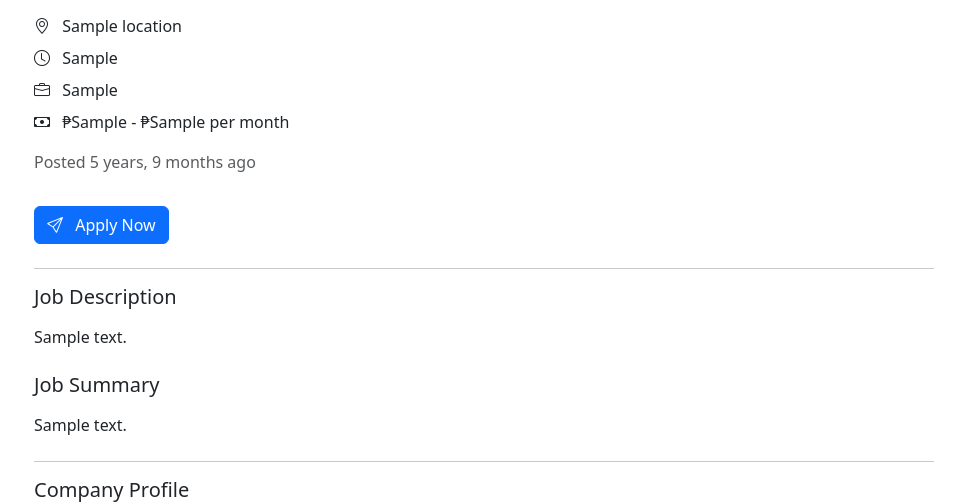
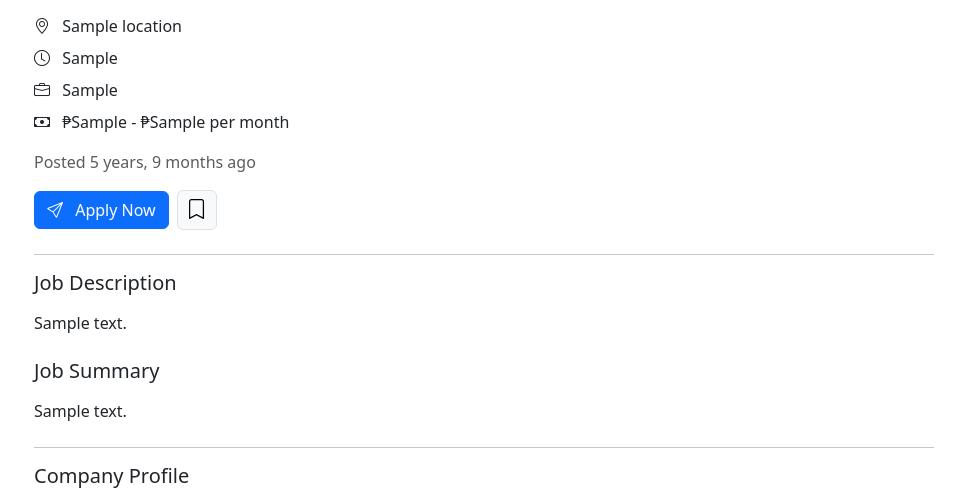
Before and after one commit to alexgalicio/jobportal, a Django app: template main/templates/main/job_detail_full.html in a window 1280 px wide. Shown: the part 277-779 px from the top of the page, without its empty margins (156-1121 px from the left). Run offline with Django 5.2, Linux system fonts and the light colour scheme; a user stored in the database is signed in; tables that the repository leaves empty hold one stand-in row (values such as "Sample post"); the template is opened without the code that fills it: most values are stand-ins (such as "Sample title", 1, 10 or a date in 2020); grey boxes marked "Sample" are stand-in pictures; data that the repository does not hold is empty.

Commit message:
feat: add save button, and improve ui

```diff
--- a/main/templates/main/job_detail_full.html
+++ b/main/templates/main/job_detail_full.html
@@ -1,6 +1,6 @@
 {% extends 'main/base.html' %}
 
-{% block title %}Job Details{% endblock %}
+{% block title %}Title{% endblock %}
 
 {% block content %}
 <div class="container py-5 d-flex justify-content-center">
@@ -21,21 +21,29 @@
 
       <!-- apply button -->
       {% if user.is_authenticated %}
+      <div class="d-flex align-items-center gap-2">
         {% if has_applied %}
-      <button class="btn btn-secondary mt-3" disabled>
+        <button class="btn btn-secondary" disabled>
           <i class="bi bi-check-circle me-2"></i> Applied
         </button>
         {% else %}
-      <form action="{% url 'apply_job' job.id %}" method="post">
-        {% csrf_token %}
-        <button type="submit" class="btn btn-primary mt-3">
+        <a href="{% url 'apply_job' job.id %}" class="btn btn-primary">
           <i class="bi bi-send me-2"></i> Apply Now
+        </a>
+        {% endif %}
+
+        <button class="btn btn-light border" style="width: 40px; height: 40px; padding: 0;"
+          onclick="event.stopPropagation(); toggleSave({{ job.id }}, this)" title="Save job">
+          {% if job.id in saved_jobs %}
+          <i class="bi bi-bookmark-fill text-primary fs-5"></i>
+          {% else %}
+          <i class="bi bi-bookmark fs-5"></i>
+          {% endif %}
         </button>
-      </form>
-      {% endif %}
+      </div>
       {% else %}
-      <a href="{% url 'login' %}?next={{ request.path }}" class="btn btn-outline-primary mt-3">
-        <i class="bi bi-box-arrow-in-right me-2"></i> Log in to Apply
+      <a href="{% url 'login' %}" class="btn btn-outline-primary">
+        <i class="bi bi-box-arrow-in-right me-2"></i> Login to Apply
       </a>
       {% endif %}
     </div>
@@ -48,7 +56,7 @@
       <div>{{ job.job_description|safe }}</div>
     </div>
 
-
+    <!-- job summary -->
     {% if job.summary %}
     <div class="mb-4">
       <h5 class="mb-3">Job Summary</h5>
```
Lines whose indentation alone changed are shown as unchanged.
